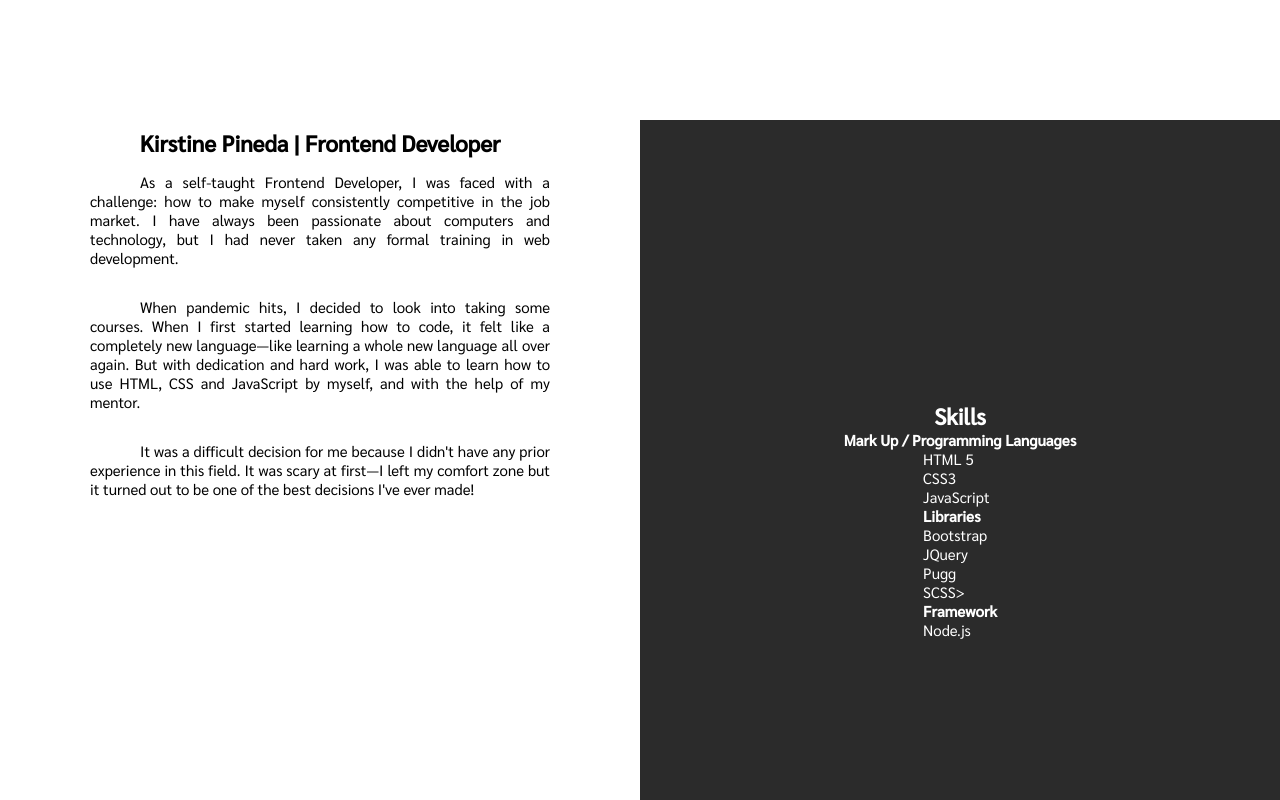
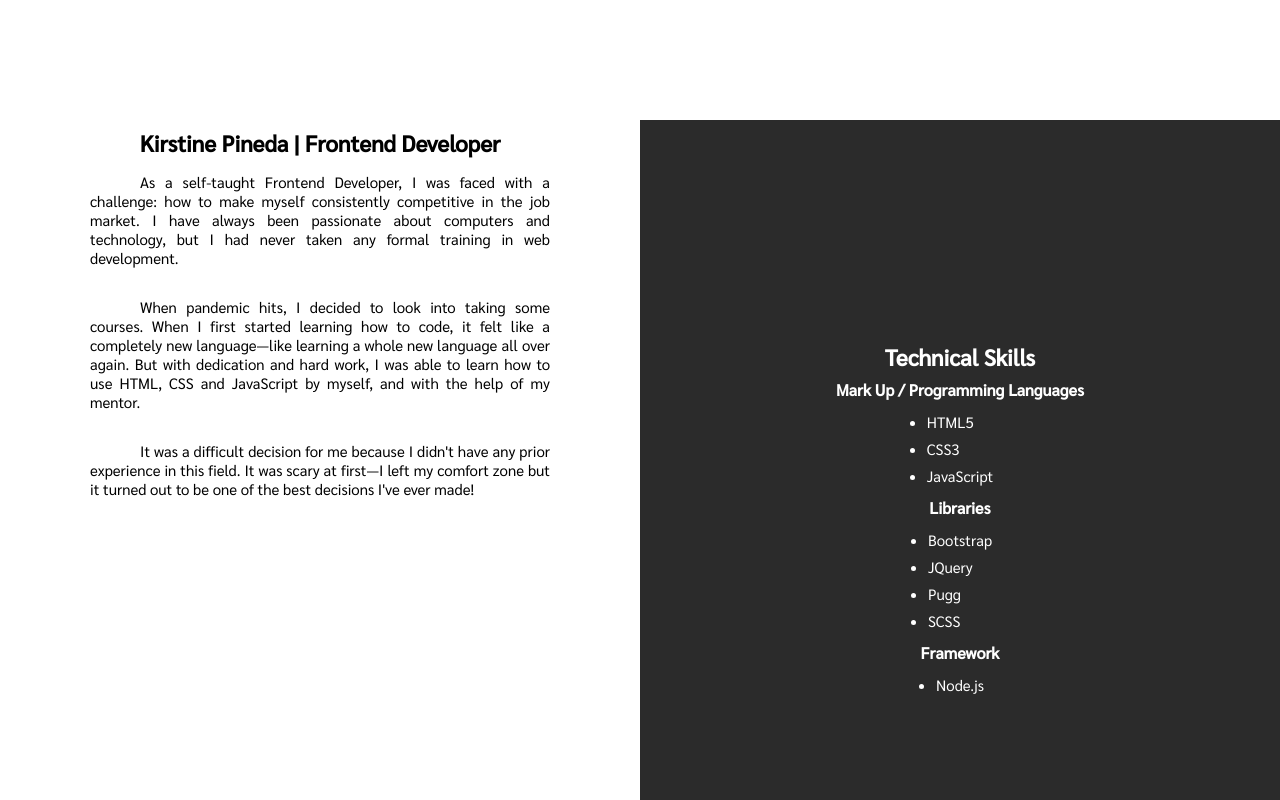
Before and after one commit to MissDerpette/missderpette.github.io, a plain HTML site: page index.html in a window 1280 px wide. Shown: the part 680-1480 px from the top of the page. Drawn offline with Linux system fonts and the light colour scheme.

Commit message:
changed display on technical skills

```diff
--- a/index.html
+++ b/index.html
@@ -66,21 +66,30 @@
 
             <div class="about-pages">
                 <div id="skills">
-                    <h2>Skills</h2>
-                    <h4>Mark Up / Programming Languages</h4>
-                        <ul>HTML 5</u>
-                         <ul>CSS3</ul>
-                         <ul>JavaScript</ul>
+                    <h2>Technical Skills</h2>
 
-                        <h4>Libraries</h4>
-                          <ul>Bootstrap</u>
-                          <ul>JQuery</ul>
-                          <ul>Pugg</ul>
-                          <ul>SCSS></ul>
+                    <h3>Mark Up / Programming Languages</h3>
+                    <ul>
+                        <li>HTML5</li>
+                        <li>CSS3</li>
+                        <li>JavaScript</li>
+                    </ul>
 
-                        <h4>Framework</h4>
-                          <ul>Node.js</ul>
+                    <h3>Libraries</h3>
+                    <ul>
+                        <li>Bootstrap</li>
+                        <li>JQuery</li>
+                        <li>Pugg</li>
+                        <li>SCSS</li>
+                    </ul>
+
+                    <h3>Framework</h3>
+                    <ul>
+                        <li>Node.js</li>
+                    </ul>
+
                 </div>
+
 
                 <div id="projects">
                     <h2>Projects</h2>
--- a/style.css
+++ b/style.css
@@ -224,6 +224,25 @@ header {
     background-attachment: fixed;
 }
 
+#skills {
+    padding: 8px;
+}
+
+#skills h3 {
+    padding: 8px;
+    font-size: 16px;
+    /* text-decoration: underline; */
+}
+
+#skills li {
+    padding: 4px 0;
+    align-items: center;
+    justify-content: center;
+    /* list-style-type: none; */
+
+
+}
+
 
 
 footer {
@@ -266,6 +285,7 @@ footer {
 } */
 
 
+
 .socials ul li a i {
     font-size: 30px;
     width: 30px;
```
